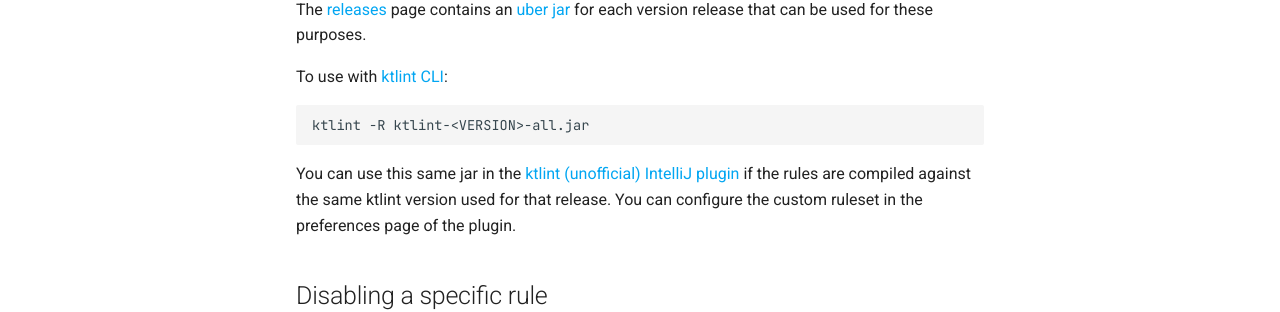
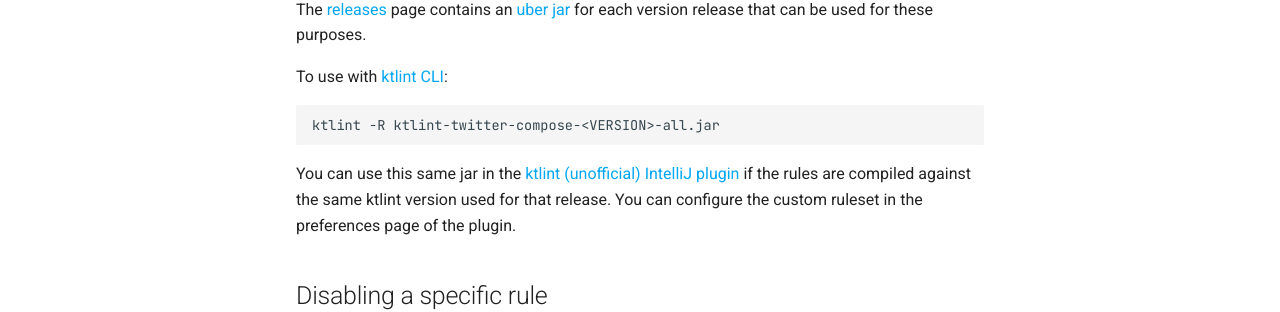
Before and after one commit to twitter/compose-rules, an MkDocs documentation site: the page built from docs/ktlint.md, in a window 1280 px wide and 900 px high, scrolled down 664 px. Shown: the part 290-602 px from the top of the window. Built offline with MkDocs 1.6.1 and Material for MkDocs 9.7.7, drawn with Linux system fonts in a browser that asks for light colours; comment, search, counter and statistics services are not loaded.

Commit message:
Update ktlint and detekt docs with the new names for the uber jars

````diff
--- a/docs/ktlint.md
+++ b/docs/ktlint.md
@@ -32,7 +32,7 @@
 
 To use with [ktlint CLI](https://ktlint.github.io/#getting-started):
 ```shell
-ktlint -R ktlint-<VERSION>-all.jar
+ktlint -R ktlint-twitter-compose-<VERSION>-all.jar
 ```
 
 You can use this same jar in the [ktlint (unofficial) IntelliJ plugin](https://plugins.jetbrains.com/plugin/15057-ktlint-unofficial-) if the rules are compiled against the same ktlint version used for that release. You can configure the custom ruleset in the preferences page of the plugin.
````
Also changed, not shown: docs/detekt.md (+1 -1 lines).
